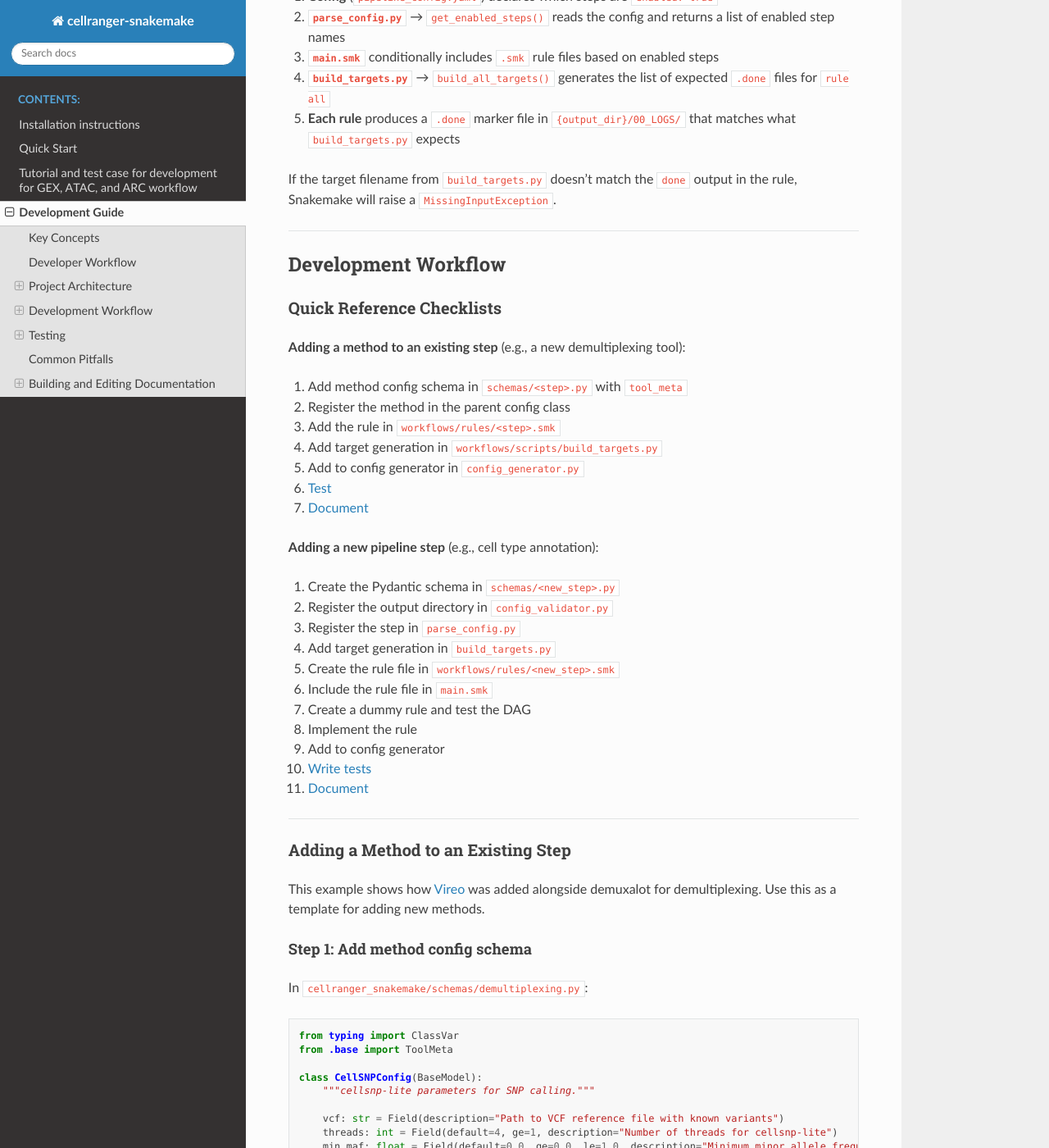
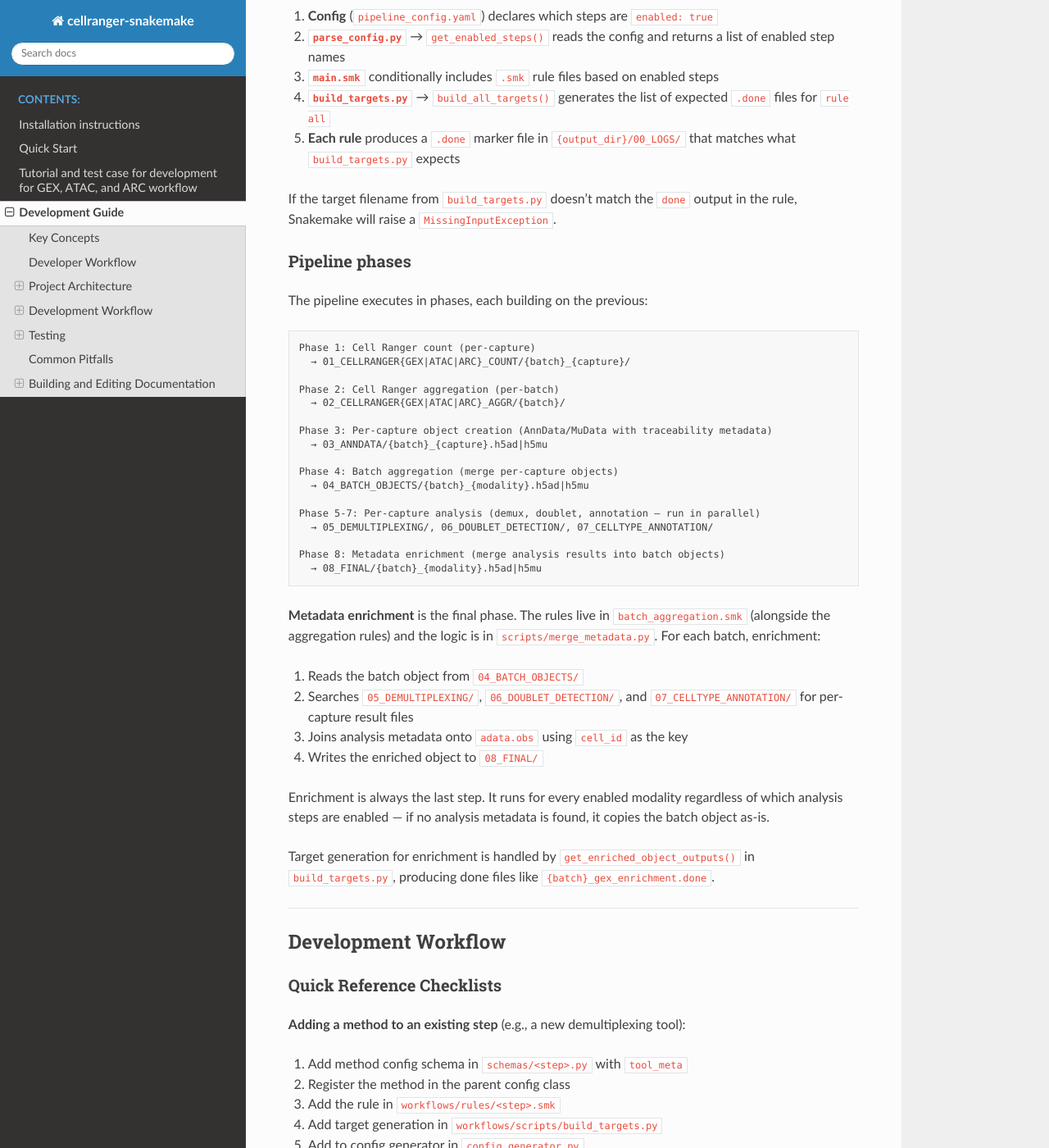
Before and after one commit to mschecht/cellranger-snakemake, a Sphinx documentation site: the page built from docs/source/development.md, in a window 1280 px wide and 1400 px high, scrolled down 1614 px. Shown: the whole window at 82% size. Built offline with Sphinx 7.4.7 and the Read the Docs theme 3.1.0, drawn with Linux system fonts in a browser that asks for light colours; some of the changed text lies outside the part shown.

Commit message:
Verbose description of workflow phases

````diff
--- a/docs/source/development.md
+++ b/docs/source/development.md
@@ -4,9 +4,9 @@ This guide walks you through contributing to the cellranger-snakemake pipeline.
 
 ## Key Concepts
 
-**Step**: A preprocessing stage in single-cell analysis, such as demultiplexing, doublet detection, or cell type annotation. Each step has its own Snakemake rule file (`workflows/rules/<step>.smk`) and Pydantic schema (`schemas/<step>.py`).
+**Step**: A preprocessing stage in single-cell analysis, such as demultiplexing, doublet detection, or cell type annotation. Each step has its own Snakemake rule file (`workflows/rules/<step>.smk`) and Pydantic schema (`schemas/<step>.py`) to encourage expansion to different tool options that solve the same preprocessing step e.g. [cellsnp-lite](https://github.com/single-cell-genetics/cellsnp-lite) + vireo or [demuxalot](https://github.com/arogozhnikov/demuxalot).
 
-**Method**: A software tool that implements a step. For example, the demultiplexing step supports two methods: `vireo` and `demuxalot`. Adding a new method means integrating another tool into an existing step.
+**Method**: A software tool that implements a preprocessing step. For example, the demultiplexing step supports two methods: `vireo` and `demuxalot`. Adding a new method means integrating another tool into an existing step.
 
 ## Developer Workflow
 
@@ -73,6 +73,41 @@ docs/source/                        # Read the Docs documentation (this file)
 5. **Each rule** produces a `.done` marker file in `{output_dir}/00_LOGS/` that matches what `build_targets.py` expects
 
 If the target filename from `build_targets.py` doesn't match the `done` output in the rule, Snakemake will raise a `MissingInputException`.
+
+### Pipeline phases
+
+The pipeline executes in phases, each building on the previous:
+
+```
+Phase 1: Cell Ranger count (per-capture)
+  → 01_CELLRANGER{GEX|ATAC|ARC}_COUNT/{batch}_{capture}/
+
+Phase 2: Cell Ranger aggregation (per-batch)
+  → 02_CELLRANGER{GEX|ATAC|ARC}_AGGR/{batch}/
+
+Phase 3: Per-capture object creation (AnnData/MuData with traceability metadata)
+  → 03_ANNDATA/{batch}_{capture}.h5ad|h5mu
+
+Phase 4: Batch aggregation (merge per-capture objects)
+  → 04_BATCH_OBJECTS/{batch}_{modality}.h5ad|h5mu
+
+Phase 5-7: Per-capture analysis (demux, doublet, annotation — run in parallel)
+  → 05_DEMULTIPLEXING/, 06_DOUBLET_DETECTION/, 07_CELLTYPE_ANNOTATION/
+
+Phase 8: Metadata enrichment (merge analysis results into batch objects)
+  → 08_FINAL/{batch}_{modality}.h5ad|h5mu
+```
+
+**Metadata enrichment** is the final phase. The rules live in `batch_aggregation.smk` (alongside the aggregation rules) and the logic is in `scripts/merge_metadata.py`. For each batch, enrichment:
+
+1. Reads the batch object from `04_BATCH_OBJECTS/`
+2. Searches `05_DEMULTIPLEXING/`, `06_DOUBLET_DETECTION/`, and `07_CELLTYPE_ANNOTATION/` for per-capture result files
+3. Joins analysis metadata onto `adata.obs` using `cell_id` as the key
+4. Writes the enriched object to `08_FINAL/`
+
+Enrichment is always the last step. It runs for every enabled modality regardless of which analysis steps are enabled — if no analysis metadata is found, it copies the batch object as-is.
+
+Target generation for enrichment is handled by `get_enriched_object_outputs()` in `build_targets.py`, producing done files like `{batch}_gex_enrichment.done`.
 
 ---
 
````
Also changed, not shown: other parts of docs/source/development.md (+1 -1 lines).
